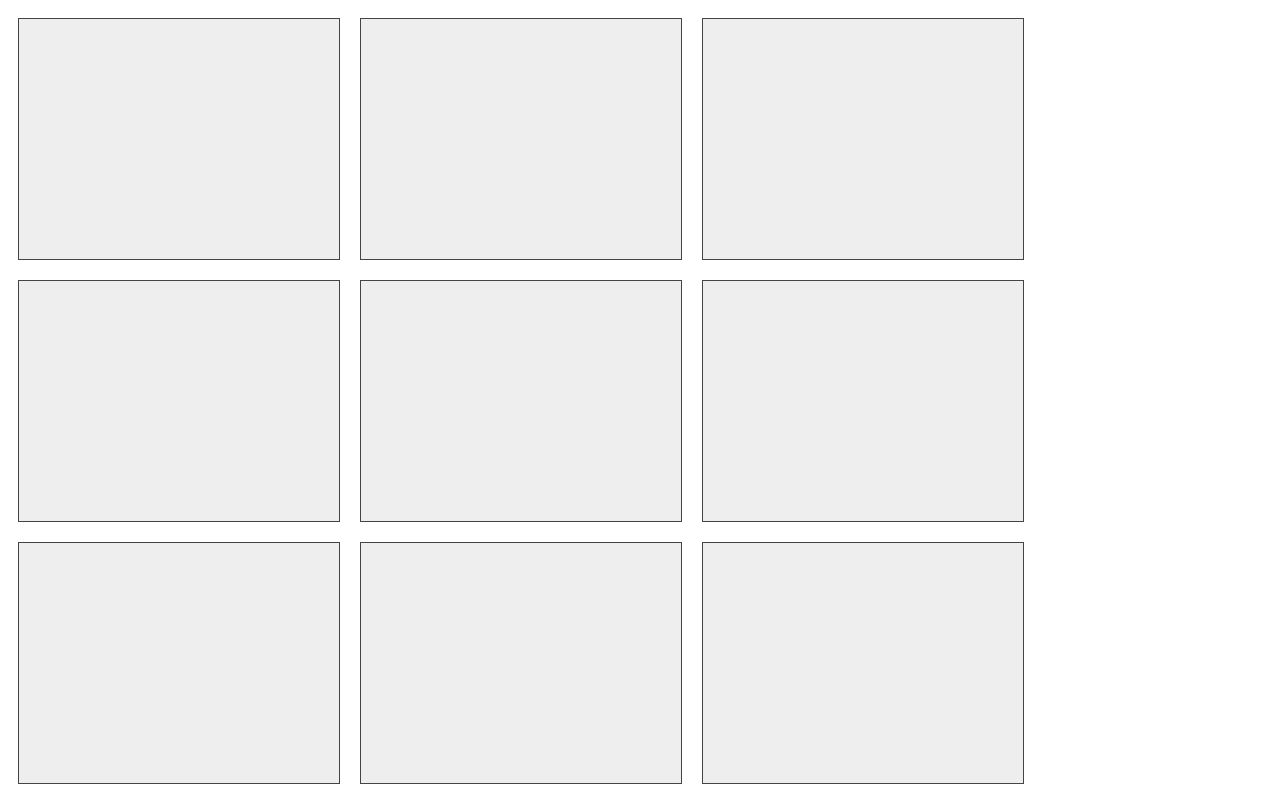
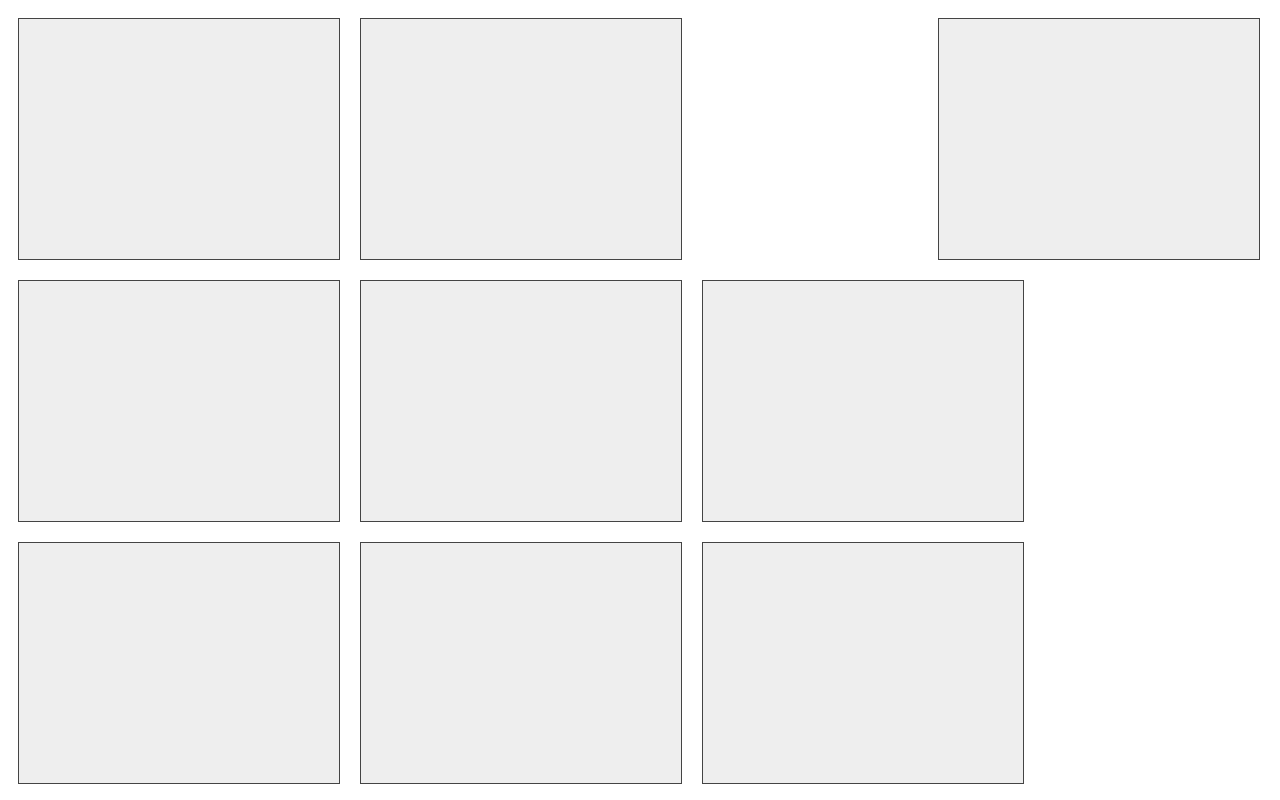
Before and after one commit to mikemoraned/msw, a plain HTML site: page skin-detection/index.html in a window 1280 px wide. Drawn offline with Linux system fonts and the light colour scheme.

Commit message:
show masked output on right so I can see it when I put a mirror over the camera

```diff
--- a/skin-detection/main.css
+++ b/skin-detection/main.css
@@ -1,6 +1,11 @@
 video, canvas {
-  float: left;
-  margin: 10px;
-  background: #eee;
-  border: 1px solid #444;
+    float: left;
+    margin: 10px;
+    background: #eee;
+    border: 1px solid #444;
 }
+
+canvas#masked {
+    position: absolute;
+    right: 10px;
+}
```
Also changed, not shown: motion-detection/main.css (line endings or trailing spaces).
